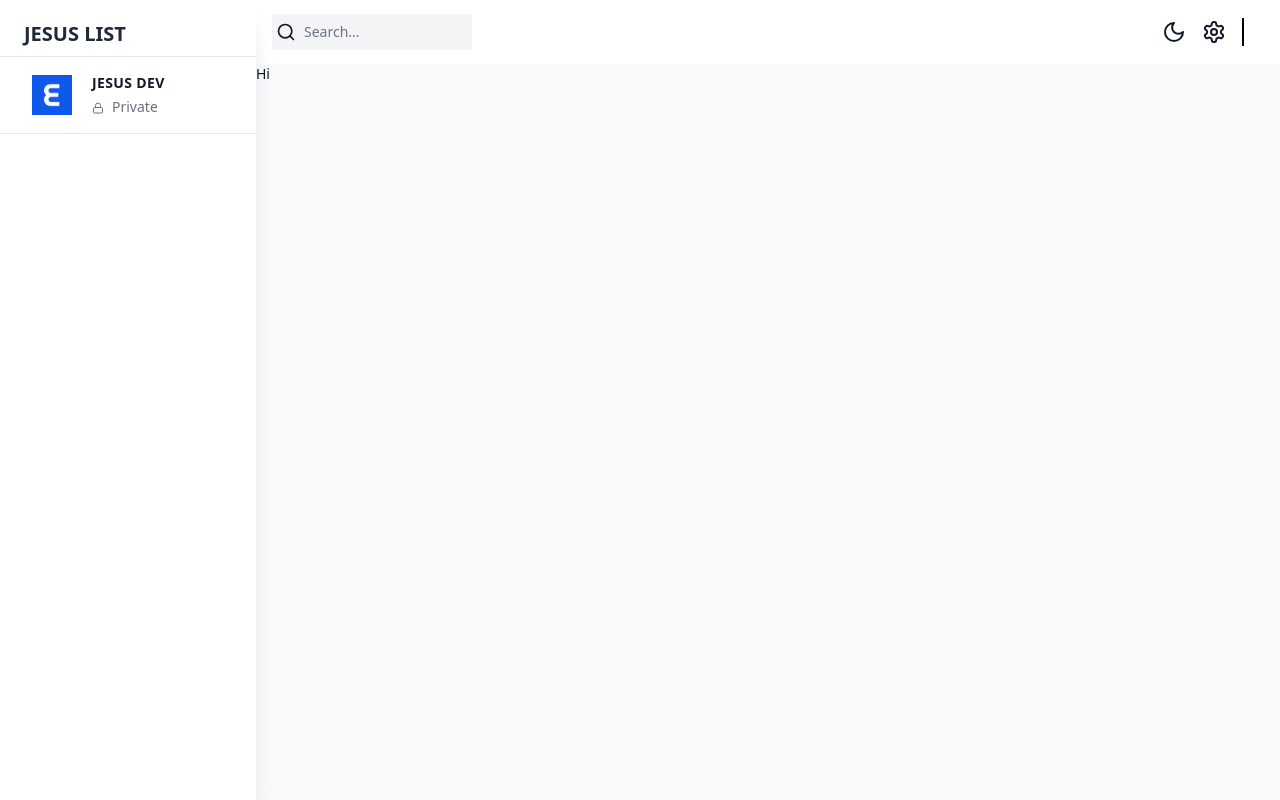
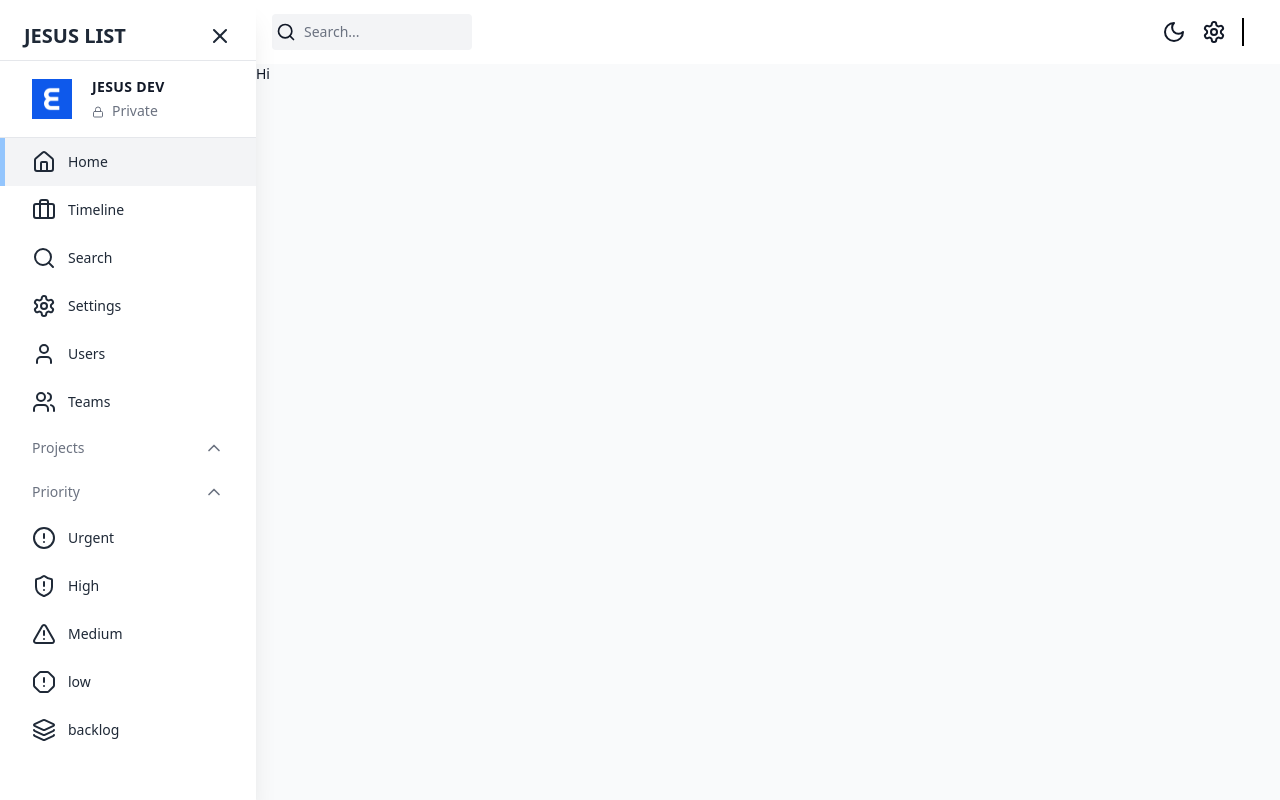
Before and after one commit to jesusalarcon98/Project-Managment-Dashboard, a Next.js app in the folder client/: page / in a window 1280 px wide. Built offline with nearby package versions, Linux system fonts and the light colour scheme; no server answers.

Commit message:
sidebar complete

```diff
--- a/client/src/app/(components)/Sidebar/index.tsx
+++ b/client/src/app/(components)/Sidebar/index.tsx
@@ -1,14 +1,21 @@
 "use client"
 
-import { LockIcon } from 'lucide-react';
+import { useAppDispatch, useAppSelector } from '@/app/redux';
+import { AlertCircle, AlertOctagon, AlertTriangle, Briefcase, ChevronDown, ChevronUp, Home, Layers3, LockIcon, LucideIcon, Search, Settings, ShieldAlert, User, Users, X } from 'lucide-react';
+import Link from "next/link";
 import Image from 'next/image';
+import { usePathname } from 'next/navigation';
 import React, { useState } from 'react'
+import { setIsSidebarCollapsed } from '@/state';
 
 const Sidebar = () => {
   const [showProjects, setShowProjects] = useState(true);
   const [showPriority, setShowPriority] = useState(true);
 
-  const sidebarClassNames = "fixed flex flex-col h-[100] justify-between shadow-xl transition-all duration-300 h-full z-40 dark:bg-black overflow-y-auto bg-white w-64"
+  const dispatch = useAppDispatch();
+  const isSidebarCollapsed = useAppSelector((state) => state.global.isSidebarCollapsed);
+
+  const sidebarClassNames = `fixed flex flex-col h-[100] justify-between shadow-xl transition-all duration-300 h-full z-40 dark:bg-black overflow-y-auto bg-white ${isSidebarCollapsed ? "w-0 hidden" : "w-64"} `;
   return (
     <div className={sidebarClassNames}>
       <div className='flex h-[100%] w-full flex-col justify-start'>
@@ -17,6 +24,12 @@
           <div className='text-xl font-bold text-gray-800 dark:text-white'>
             JESUS LIST
           </div>
+          {isSidebarCollapsed ? null : (
+            <button className='py-3'
+              onClick={() => { dispatch(setIsSidebarCollapsed(!isSidebarCollapsed)) }}>
+              <X className='h-6 w-6 text-gray-800 hover:text-gray-500 dark:text-white' />
+            </button>
+          )}
         </div>
         {/* TEAM */}
         <div className='flex items-center gap-5 border-y-[1.5px] border-gray-200 px-8 py-4 dark:border-gray-700'>
@@ -32,9 +45,74 @@
           </div>
         </div>
         {/* NAVBAR LINKS */}
+        <nav className="z-10 w-full">
+          <SidebarLink icon={Home} label="Home" href="/" />
+          <SidebarLink icon={Briefcase} label="Timeline" href="/timeline" />
+          <SidebarLink icon={Search} label="Search" href="/search" />
+          <SidebarLink icon={Settings} label="Settings" href="/settings" />
+          <SidebarLink icon={User} label="Users" href="/users" />
+          <SidebarLink icon={Users} label="Teams" href="/teams" />
+        </nav>
+
+        {/* PROJECTS LINKS */}
+        <button onClick={() => setShowProjects((prev) => !prev)}
+          className='flex w-full items-center justify-between px-8 py-3 text-gray-500'>
+          <span className=''>Projects</span>
+          {showProjects ? (
+            <ChevronUp className='h-5 w-5' />
+          ) : <ChevronDown className='h-5 w-5' />}
+        </button>
+        {/* PROJECTS LIST */}
+        {/* PRIORITIES LINKS */}
+        <button onClick={() => setShowPriority((prev) => !prev)}
+          className='flex w-full items-center justify-between px-8 py-3 text-gray-500'>
+          <span className=''>Priority</span>
+          {showPriority ? (
+            <ChevronUp className='h-5 w-5' />
+          ) : <ChevronDown className='h-5 w-5' />}
+        </button>
+        {showPriority && (
+          <>
+            <SidebarLink icon={AlertCircle} label="Urgent" href="/priority/urgent" />
+            <SidebarLink icon={ShieldAlert} label="High" href="/priority/high" />
+            <SidebarLink icon={AlertTriangle} label="Medium" href="/priority/medium" />
+            <SidebarLink icon={AlertOctagon} label="low" href="/priority/low" />
+            <SidebarLink icon={Layers3} label="backlog" href="/priority/backlog" />
+          </>
+        )}
       </div>
     </div>
+  );
+};
+
+interface SidebarLinkProps {
+  href: string;
+  icon: LucideIcon
+  label: string;
+}
+
+const SidebarLink = ({
+  href,
+  icon: Icon,
+  label,
+}: SidebarLinkProps) => {
+  const pathname = usePathname();
+  const isActive = pathname === href || (pathname === "/" && href === "/dashboard");
+
+  return (
+    <Link href={href} className="w-full">
+      <div className={`relative flex cursor-pointer items-center gap-3 transition-colors hover:bg-gray-100 dark:bg-black dark:hover:bg-gray-700 ${isActive ? "bg-gray-100 text-white dark:bg-gray-600" : ""} justify-start px-8 py-3`}>
+        {isActive && (<div className='absolute left-0 top-0 h-[100%] w-[5px] bg-blue-200' />)}
+
+        <Icon className='h-6 w-6 text-gray-800 dark:text-gray-100' />
+        <span className={`font-medium text-gray-800 dark:text-gray-100`}>
+          {label}
+        </span>
+      </div>
+    </Link>
   )
+
+
 }
 
 export default Sidebar
--- a/client/src/app/globals.css
+++ b/client/src/app/globals.css
@@ -14,6 +14,6 @@
   height: 100%;
   width: 100%;
   @apply text-sm;
-  @apply bg-gray-500;
-  @apply text-gray-900;
+  @apply bg-white;
+  @apply dark:bg-black;
 }
```
Also changed, not shown: client/src/app/(components)/Navbar/index.tsx (line endings or trailing spaces).
